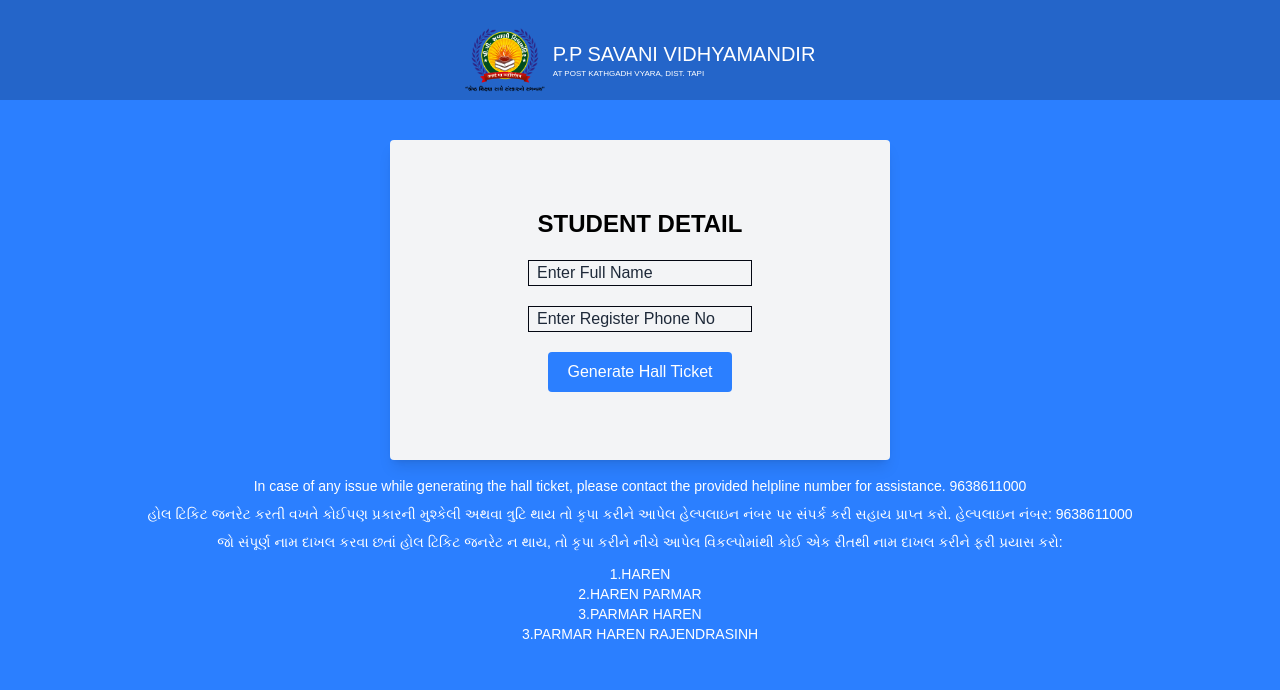
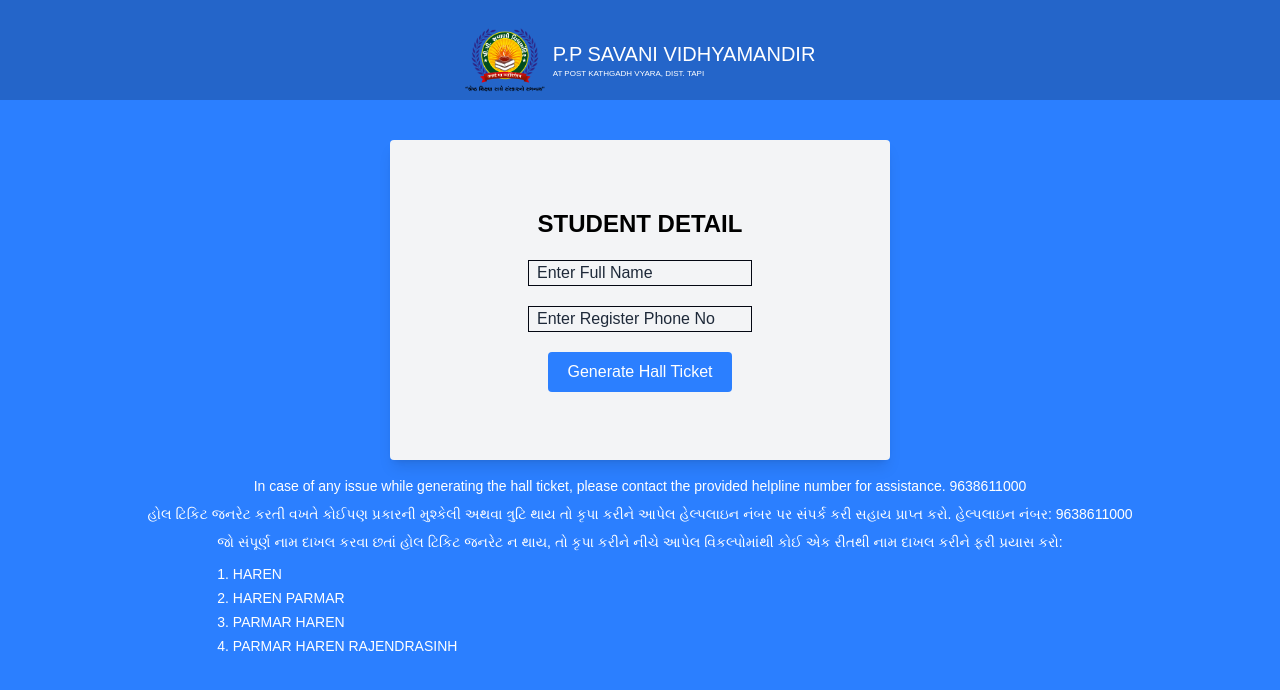
Before and after one commit to harendrasinp/Hallticket, a Next.js app: page / in a window 1280 px wide. Shown: the top 690 px of the page. Built offline with nearby package versions, Linux system fonts and the light colour scheme.

Commit message:
flex example item

```diff
--- a/src/app/page.js
+++ b/src/app/page.js
@@ -123,12 +123,12 @@
       </p>
       <p className="mt-2 text-sm text-white text-center px-4">
         જો સંપૂર્ણ નામ દાખલ કરવા છતાં હોલ ટિકિટ જનરેટ ન થાય, તો કૃપા કરીને નીચે આપેલ વિકલ્પોમાંથી કોઈ એક રીતથી નામ દાખલ કરીને ફરી પ્રયાસ કરો:
-        <div class="flex flex-col justify-center mt-3">
-          <div className="flex flex-col justify-start">
-            <div>1.HAREN</div>
-            <div>2.HAREN PARMAR</div>
-            <div>3.PARMAR HAREN</div>
-            <div>3.PARMAR HAREN RAJENDRASINH</div>
+        <div className="flex flex-col mt-3">
+          <div className="flex flex-col items-start space-y-1">
+            <div>1. HAREN</div>
+            <div>2. HAREN PARMAR</div>
+            <div>3. PARMAR HAREN</div>
+            <div>4. PARMAR HAREN RAJENDRASINH</div>
           </div>
         </div>
       </p>
```
